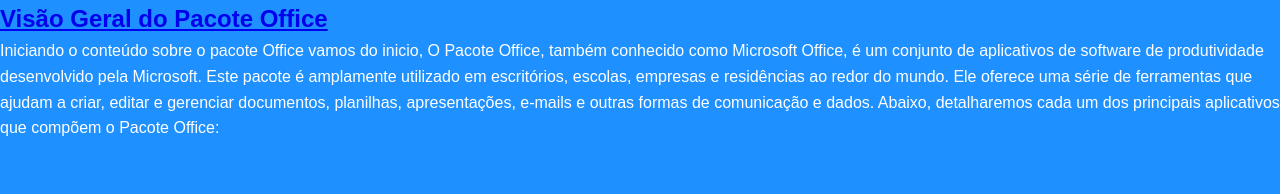
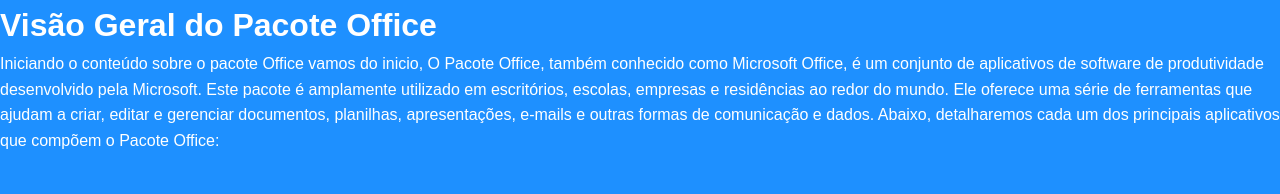
Before and after one commit to Eryuelll/vinicius.github.io, a plain HTML site: page index.html in a window 1280 px wide. Shown: the top 194 px of the page. Drawn offline with Linux system fonts and the light colour scheme.

Commit message:
Update index.html

```diff
--- a/index.html
+++ b/index.html
@@ -9,8 +9,8 @@
 <body>
 
   <main>
-    <section id="Visão Geral do Pacote Office">
-      <h1><a href="#Visão Geral do Pacote Office" class="section-link">Visão Geral do Pacote Office</a></h1>
+
+      <h1><a ></a>Visão Geral do Pacote Office</a></h1>
 
       <p>Iniciando o conteúdo sobre o pacote Office vamos do inicio, O Pacote Office, também conhecido como Microsoft Office, é um conjunto de aplicativos de software de produtividade desenvolvido pela Microsoft.
         Este pacote é amplamente utilizado em escritórios, escolas, empresas e residências ao redor do mundo. Ele oferece uma série de ferramentas que ajudam a criar, editar e gerenciar documentos, planilhas, apresentações,
```
